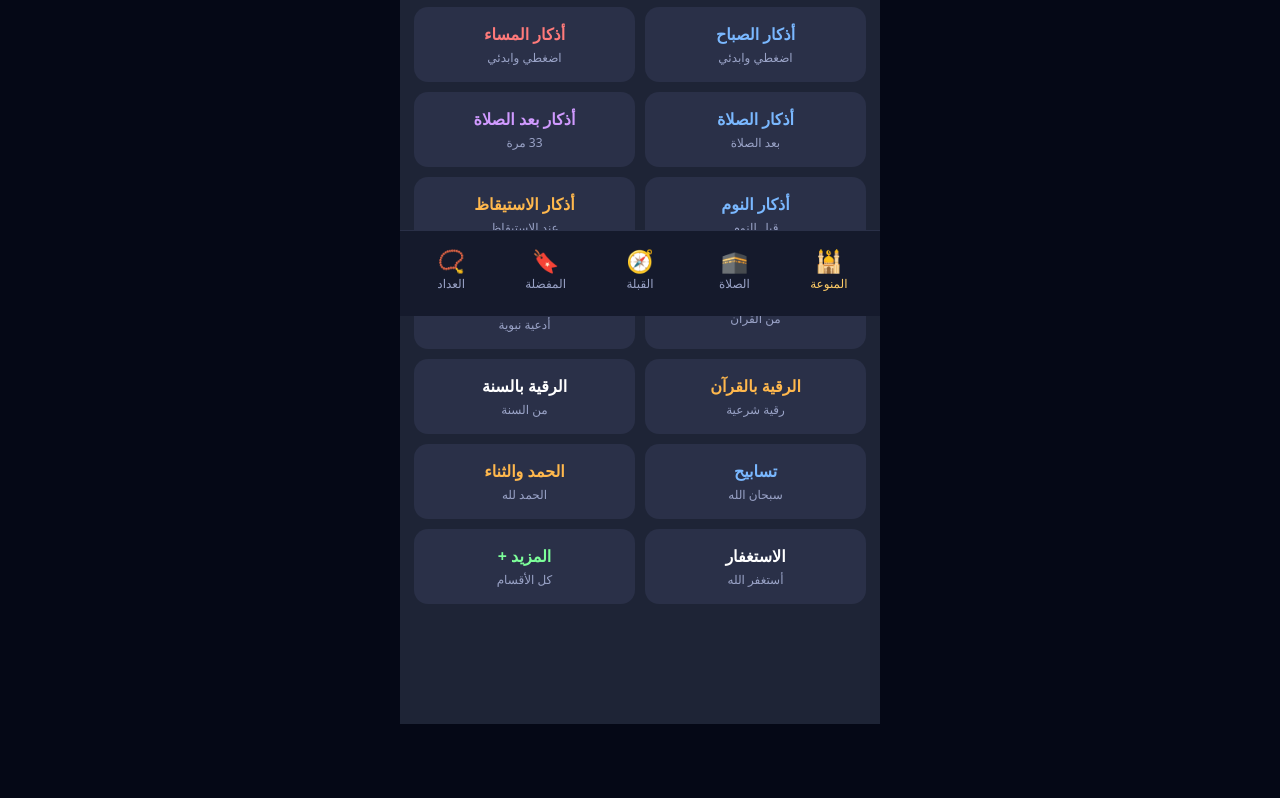
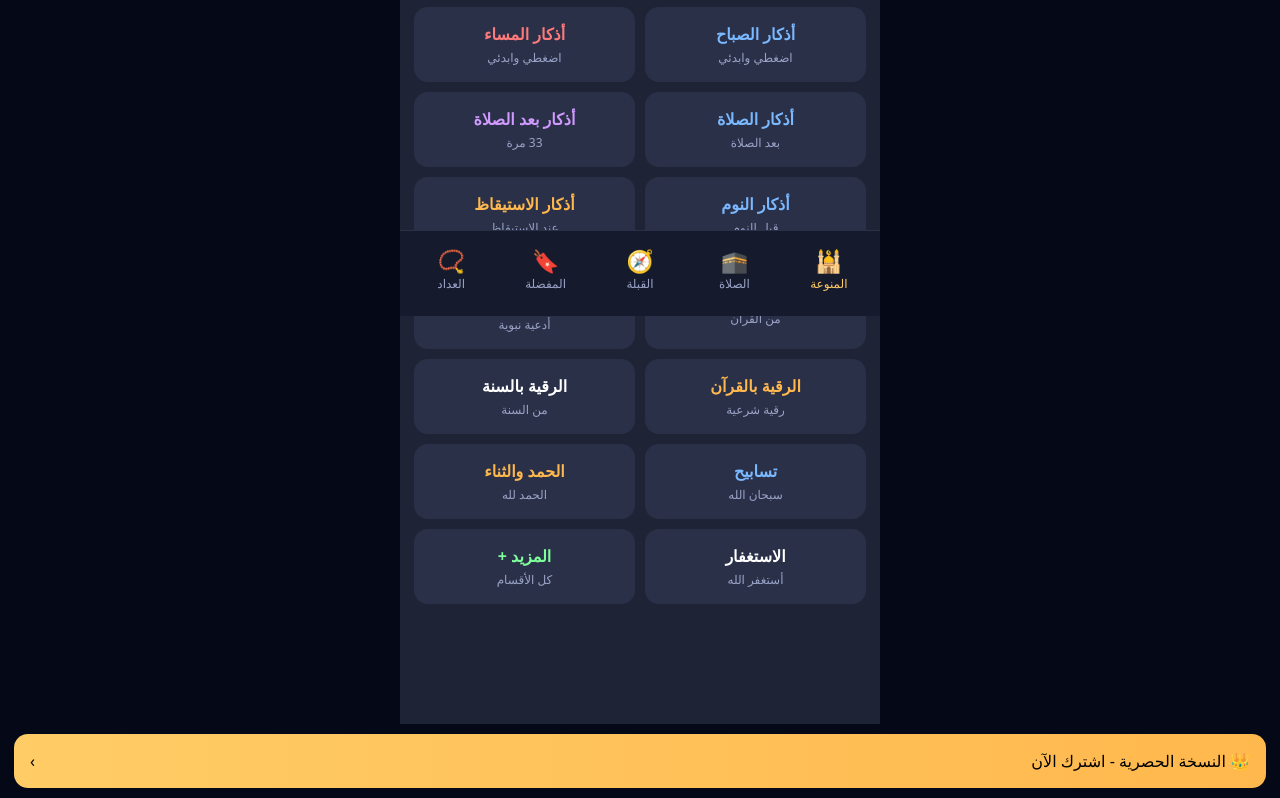
Before and after one commit to ftmis1415-ctrl/saja-azkari, a plain HTML site: page index.html in a window 1280 px wide. Shown: the part 484-1282 px from the top of the page. Before the commit the page ends 1208 px from the top, so only its background shows below. Drawn offline with Linux system fonts and the light colour scheme.

Commit message:
Update index.html

```diff
--- a/index.html
+++ b/index.html
@@ -194,3 +194,4 @@ renderPray();setInterval(renderPray,1000);renderSurahs();renderTrack();renderSav
 </script>
 </body>
 </html>
+<div class="set-row" onclick="go('subscribe')" style="cursor:pointer;background:linear-gradient(90deg,#ffcc66,#ffb84d);color:#000"><span>👑 النسخة الحصرية - اشترك الآن</span><span>›</span></div>
```
